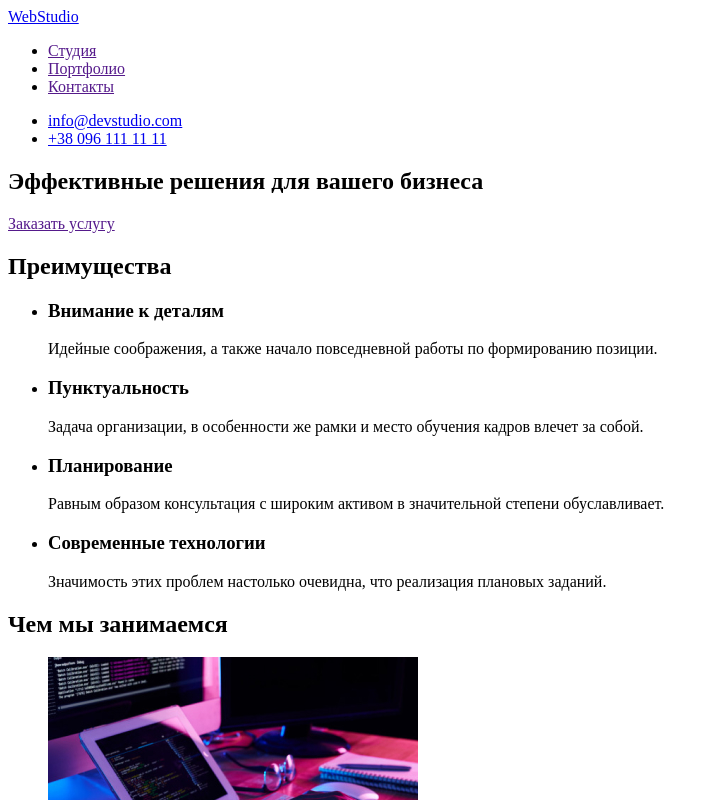
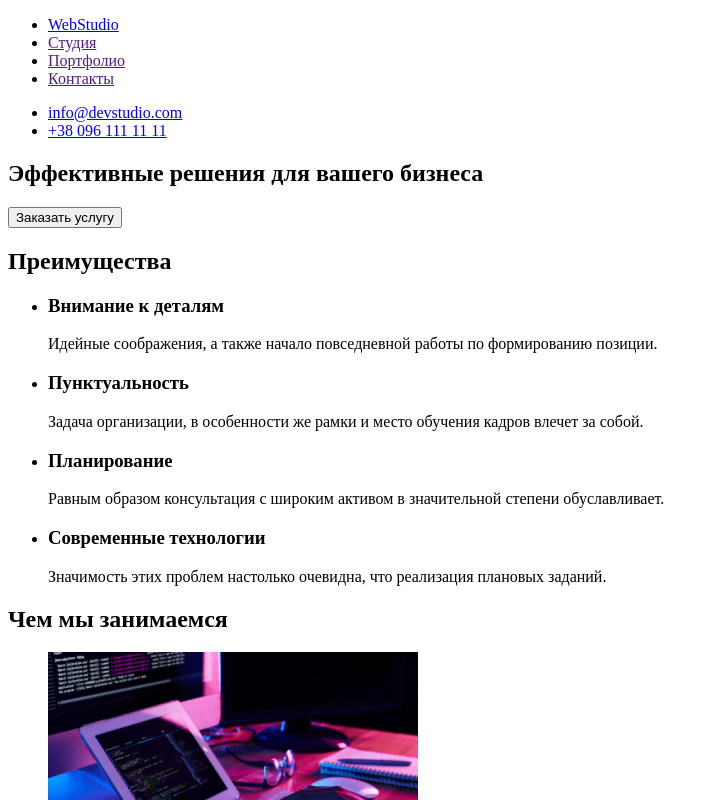
Before and after one commit to Stanislav-Karasyk/goit-markup-hw-1, a plain HTML site: page index.html in a window 1280 px wide. Shown: the top 800 px of the page, without its empty margins (0-719 px from the left). Drawn offline with Linux system fonts and the light colour scheme.

Commit message:
после правок

```diff
--- a/index.html
+++ b/index.html
@@ -8,12 +8,10 @@
     <body>
         <header>
 
-            <!-- логотип -->
-            <a href="/index.html">WebStudio</a>
-
             <!-- главная навигация -->
             <nav>
                 <ul>
+                    <li><a href="/index.html">WebStudio</a></li>
                     <li><a href="">Студия</a></li>
                     <li><a href="">Портфолио</a></li>
                     <li><a href="">Контакты</a></li>
@@ -28,7 +26,7 @@
             <!-- секция приветствие -->
             <section>
                 <h1>Эффективные решения для вашего бизнеса</h1>
-                <a href="">Заказать услугу</a>
+                <form action=""><button>Заказать услугу</button></form>
             </section>
 
             <!-- секция преимуществ (добавлен скрытый заголовк h2 для сохранения иерархии заголовков)  -->
@@ -79,7 +77,7 @@
             <!-- логотип -->
             <a href="/index.html">WebStudio</a>
             <address>
-                г. Киев, пр-т Леси Украинки, 26 <br />
+                <p>г. Киев, пр-т Леси Украинки, 26</p>
                 <a href="mailto:info@example.com">info@example.com</a> <br />
                 <a href="tel:+380991111111">+38 099 111 11 11</a>
             </address>
```
